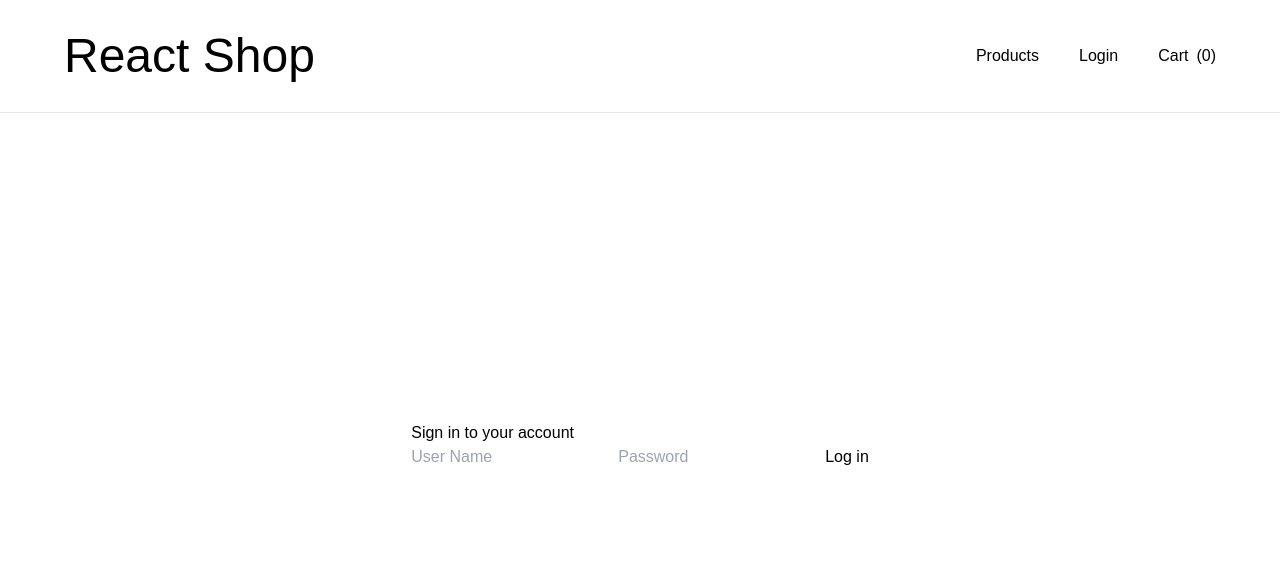
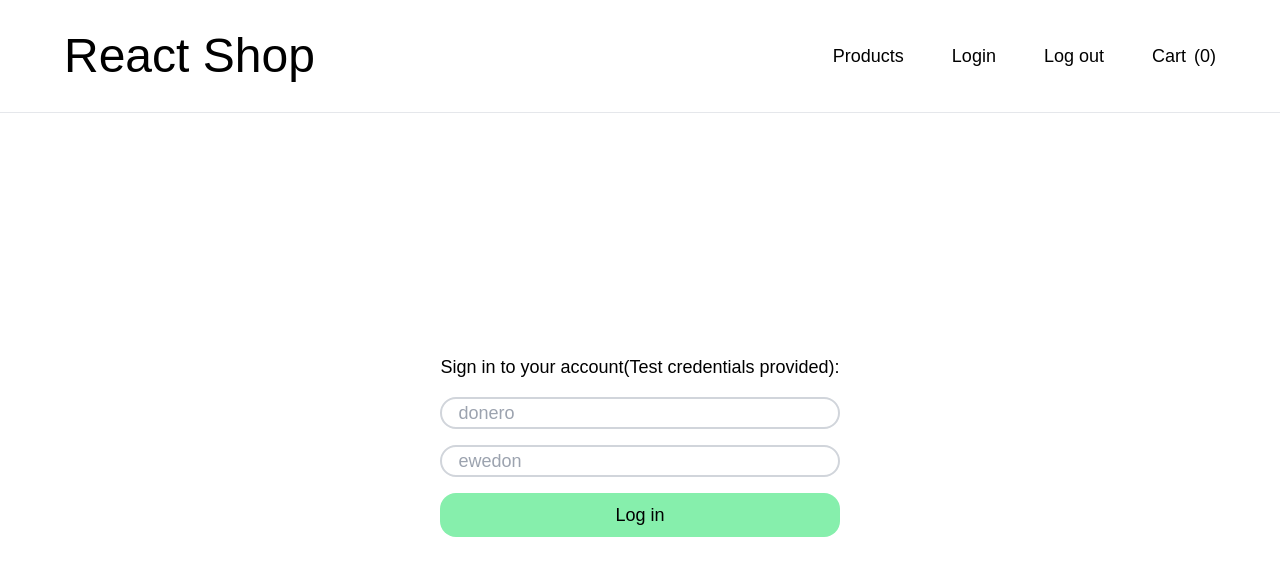
Before and after one commit to gabholli/e-commerce-site-v2, a React (Vite) app: page /login in a window 1280 px wide. Shown: the top 576 px of the page. Built offline with nearby package versions, Linux system fonts and the light colour scheme; no server answers; what @savvywombat/tailwindcss-grid-areas would draw is missing.

Commit message:
Made several updates
Added login conditional text, and added styling to entire website. Also, used link state to pass along text.

```diff
--- a/src/components/Header.jsx
+++ b/src/components/Header.jsx
@@ -6,9 +6,9 @@ function Header() {
 
     const { getItemTotalQuantity, cartItems } = useContext(ShopContext)
 
-    // function logOut() {
-    //     localStorage.clear()
-    // }
+    function logOut() {
+        localStorage.clear()
+    }
 
     return (
         <>
@@ -17,7 +17,7 @@ function Header() {
                 <div>
                     <h1 className='text-5xl'>React Shop</h1>
                 </div>
-                <div className='flex gap-10'>
+                <div className='flex md:gap-12 gap-2'>
                     <Link
                         className='hover:underline'
                         to="/"
@@ -29,13 +29,14 @@ function Header() {
                         to="login">
                         Login
                     </Link>
-                    {/* <Link
+                    <Link
                         className='hover:underline'
                         onClick={logOut}
-                        to="logout"
+                        to="login"
+                        state={{ logoutMessage: "You are logged out" }}
                     >
                         Log out
-                    </Link> */}
+                    </Link>
                     <Link
                         className='flex gap-x-2 hover:underline'
                         to="cart">
--- a/src/components/Layout.jsx
+++ b/src/components/Layout.jsx
@@ -4,7 +4,8 @@ import Header from './Header'
 
 export default function Layout() {
     return (
-        <div className='min-h-screen py-6 font-arial flex flex-col'>
+        <div className='min-h-screen py-6 font-arial flex flex-col text-xl
+            md:text-xl lg:text-sm xl:text-lg'>
             <Header />
             <main className='m-auto'>
                 <Outlet />
--- a/src/pages/Login.jsx
+++ b/src/pages/Login.jsx
@@ -9,8 +9,6 @@ export default function Login() {
     const [error, setError] = useState(null)
     const location = useLocation()
     const navigate = useNavigate()
-
-    console.log(loginFormData)
 
     function handleSubmit(e) {
         e.preventDefault()
@@ -41,29 +39,44 @@ export default function Login() {
         <div className="">
             {
                 location.state?.message &&
-                <h1>{location.state.message}</h1>
+                <h1 className="text-center text-red-800 font-extrabold">{location.state.message}</h1>
             }
-            <h1>Sign in to your account</h1>
-            <form onSubmit={handleSubmit} className="">
+            {
+                location.state?.logoutMessage &&
+                <h1 className="text-center text-red-800 font-extrabold">{location.state.logoutMessage}</h1>
+            }
+            {
+                error?.message &&
+                <h1 className="text-center text-red-800 font-extrabold">No user with those credentials found!</h1>
+            }
+            <form onSubmit={handleSubmit} className="flex flex-col gap-y-4 p-8">
+                <h1 className="text-center">Sign in to your account(Test credentials provided):</h1>
+
                 <input
+                    className="border-2 border-gray-300 rounded-2xl indent-4"
                     name="username"
                     onChange={handleChange}
-                    type="texxt"
-                    placeholder="User Name"
+                    type="text"
+                    placeholder="donero"
                     autoComplete="current-username"
                     value={loginFormData.username}
                     required
                 />
                 <input
+                    className="border-2 border-gray-300 rounded-2xl indent-4"
                     name="password"
                     onChange={handleChange}
                     type="password"
-                    placeholder="Password"
+                    placeholder="ewedon"
                     autoComplete="current-password"
                     value={loginFormData.password}
                     required
                 />
-                <button type="submit">Log in</button>
+                <button
+                    className="py-2 px-4 bg-green-300 rounded-2xl"
+                    type="submit"
+                >Log in
+                </button>
             </form>
         </div>
     )
```
